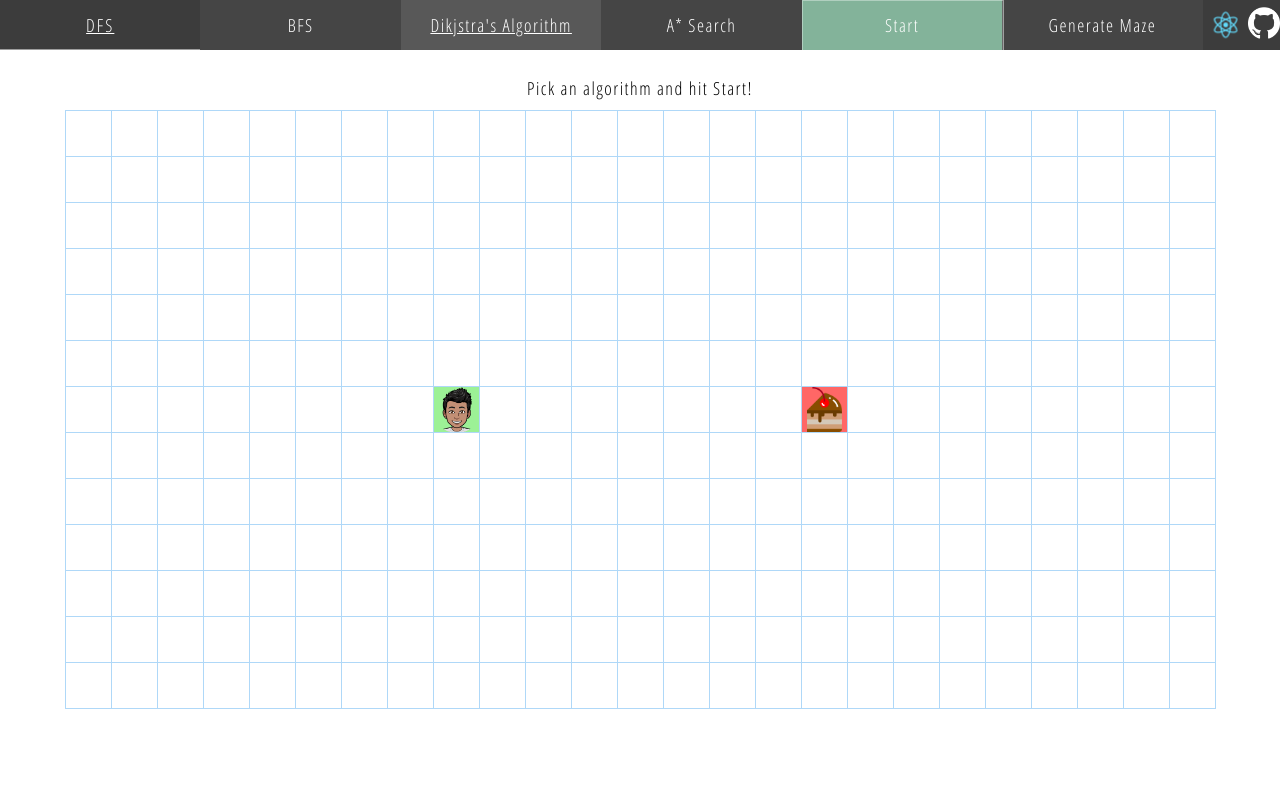
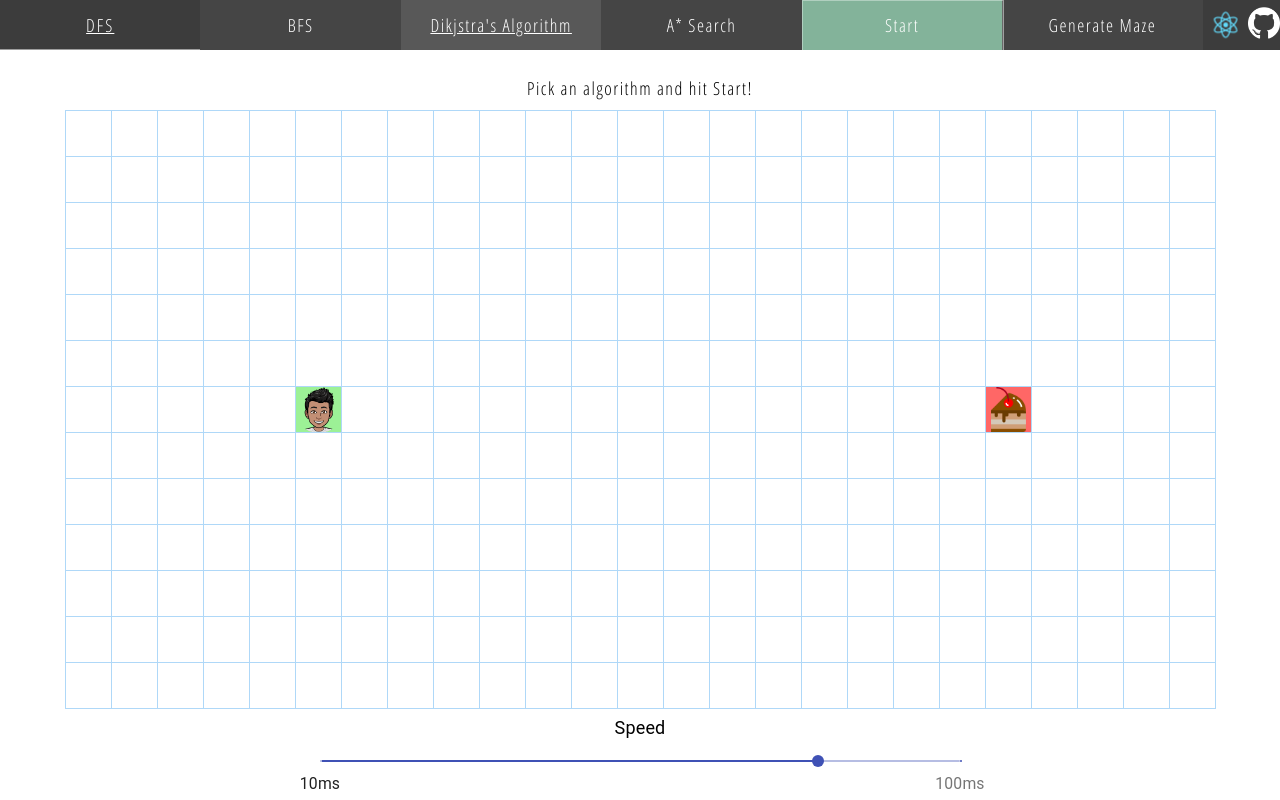
Before and after one commit to josh-baltar/Pathfinder, a React (Create React App) app: page / in a window 1280 px wide. Built offline with nearby package versions, Linux system fonts and the light colour scheme.

Commit message:
implemented slider

```diff
--- a/package.json
+++ b/package.json
@@ -4,6 +4,7 @@
   "private": true,
   "homepage": "http://jnbaltar.github.io/Pathfinder",
   "dependencies": {
+    "@material-ui/core": "^4.10.2",
     "@testing-library/jest-dom": "^4.2.4",
     "@testing-library/react": "^9.5.0",
     "@testing-library/user-event": "^7.2.1",
--- a/src/Components/PathfindingVisualizer/PathfindingVisualizer.css
+++ b/src/Components/PathfindingVisualizer/PathfindingVisualizer.css
@@ -14,3 +14,8 @@
   flex-direction: column;
   align-items: center;
 }
+
+.discrete-slider {
+  width: 50%;
+  display: inline-block;
+}
--- a/src/Components/PathfindingVisualizer/PathfindingVisualizer.jsx
+++ b/src/Components/PathfindingVisualizer/PathfindingVisualizer.jsx
@@ -1,4 +1,6 @@
 import React, { Component } from "react";
+import Typography from "@material-ui/core/Typography";
+import Slider from "@material-ui/core/Slider";
 import "./PathfindingVisualizer.css";
 import Node from "../Node/Node";
 import Buttons from "../Buttons/Buttons";
@@ -14,9 +16,9 @@ const ROWS = Math.floor(window.innerHeight / 60);
 const COLS = Math.floor(window.innerWidth / 50);
 
 const START_NODE_ROW = Math.floor(ROWS / 2);
-const START_NODE_COL = Math.floor(COLS / 3);
+const START_NODE_COL = Math.floor(COLS / 5);
 const FINISH_NODE_ROW = Math.floor(ROWS / 2);
-const FINISH_NODE_COL = Math.floor((COLS * 2) / 3);
+const FINISH_NODE_COL = Math.floor((COLS * 4) / 5);
 
 export default class PathfindingVisualizer extends Component {
   constructor() {
@@ -27,6 +29,8 @@ export default class PathfindingVisualizer extends Component {
       isRunning: false,
       algorithm: "dijkstra",
       mouseIsPressed: false,
+      speed: 80,
+      setSpeed: 40,
     };
   }
 
@@ -98,6 +102,11 @@ export default class PathfindingVisualizer extends Component {
     }
   };
 
+  changeSpeed(speed) {
+    const setSpeed = 120 - speed;
+    this.setState({ speed: speed, setSpeed: setSpeed });
+  }
+
   animateAlgorithm(visitedNodesInOrder, path) {
     const hasSolution = !!visitedNodesInOrder
       ? visitedNodesInOrder.slice(-1)[0].isFinish
@@ -106,7 +115,7 @@ export default class PathfindingVisualizer extends Component {
       if (i === visitedNodesInOrder.length) {
         setTimeout(() => {
           this.animatePath(path, hasSolution);
-        }, 10 * i);
+        }, this.state.speed * i);
         return;
       }
       setTimeout(() => {
@@ -126,7 +135,7 @@ export default class PathfindingVisualizer extends Component {
           document.getElementById(`node-${node.row}-${node.col}`).className =
             "node node-visited";
         }
-      }, 10 * i);
+      }, this.state.speed * i);
     }
   }
 
@@ -144,7 +153,7 @@ export default class PathfindingVisualizer extends Component {
           document.getElementById(`node-${node.row}-${node.col}`).className =
             "node node-shortest-path";
         }
-      }, 50 * i);
+      }, this.state.speed * i);
     }
   }
 
@@ -238,6 +247,23 @@ export default class PathfindingVisualizer extends Component {
             );
           })}
         </div>
+        <div className="discrete-slider" width="300">
+          <Typography id="discrete-slider-text" gutterBottom>
+            Speed
+          </Typography>
+          <Slider
+            value={this.state.speed}
+            onChange={(e, val) => this.changeSpeed(val)}
+            defaultValue={30}
+            getAriaValueText={valuetext}
+            aria-labelledby="discrete-slider"
+            valueLabelDisplay="auto"
+            step={10}
+            marks={marks}
+            min={10}
+            max={100}
+          />
+        </div>
       </>
     );
   }
@@ -317,3 +343,16 @@ const clearGrid = () => {
   }
   return grid;
 };
+function valuetext(value) {
+  return `${value}ms`;
+}
+const marks = [
+  {
+    value: 10,
+    label: "10ms",
+  },
+  {
+    value: 100,
+    label: "100ms",
+  },
+];
--- a/src/Components/Slider/Slider.jsx
+++ /dev/null
@@ -1 +0,0 @@
-import React, { Component } from "react";
```
Also changed, not shown: 1 other file (tests, documents, lock files or other folders).
